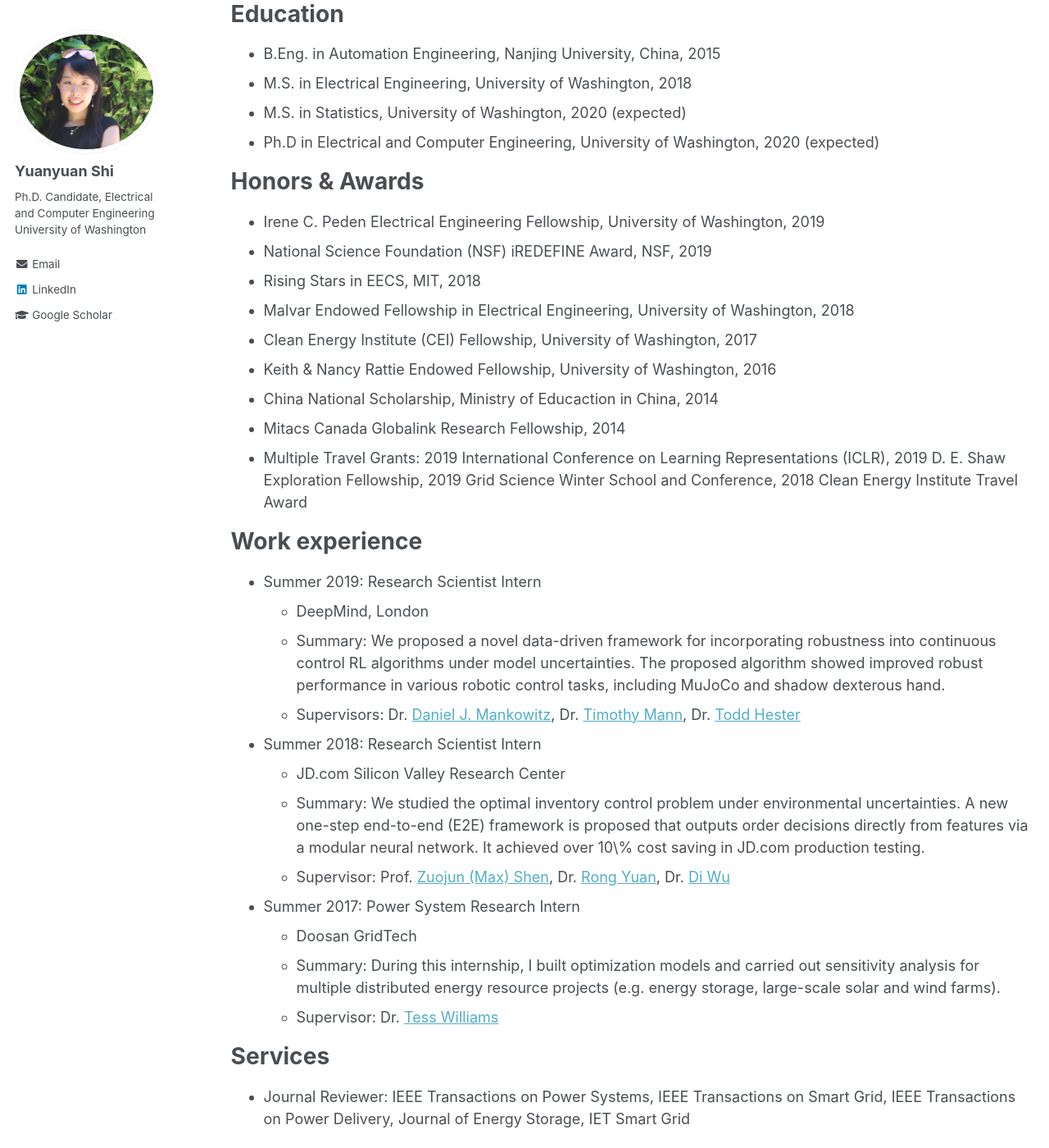
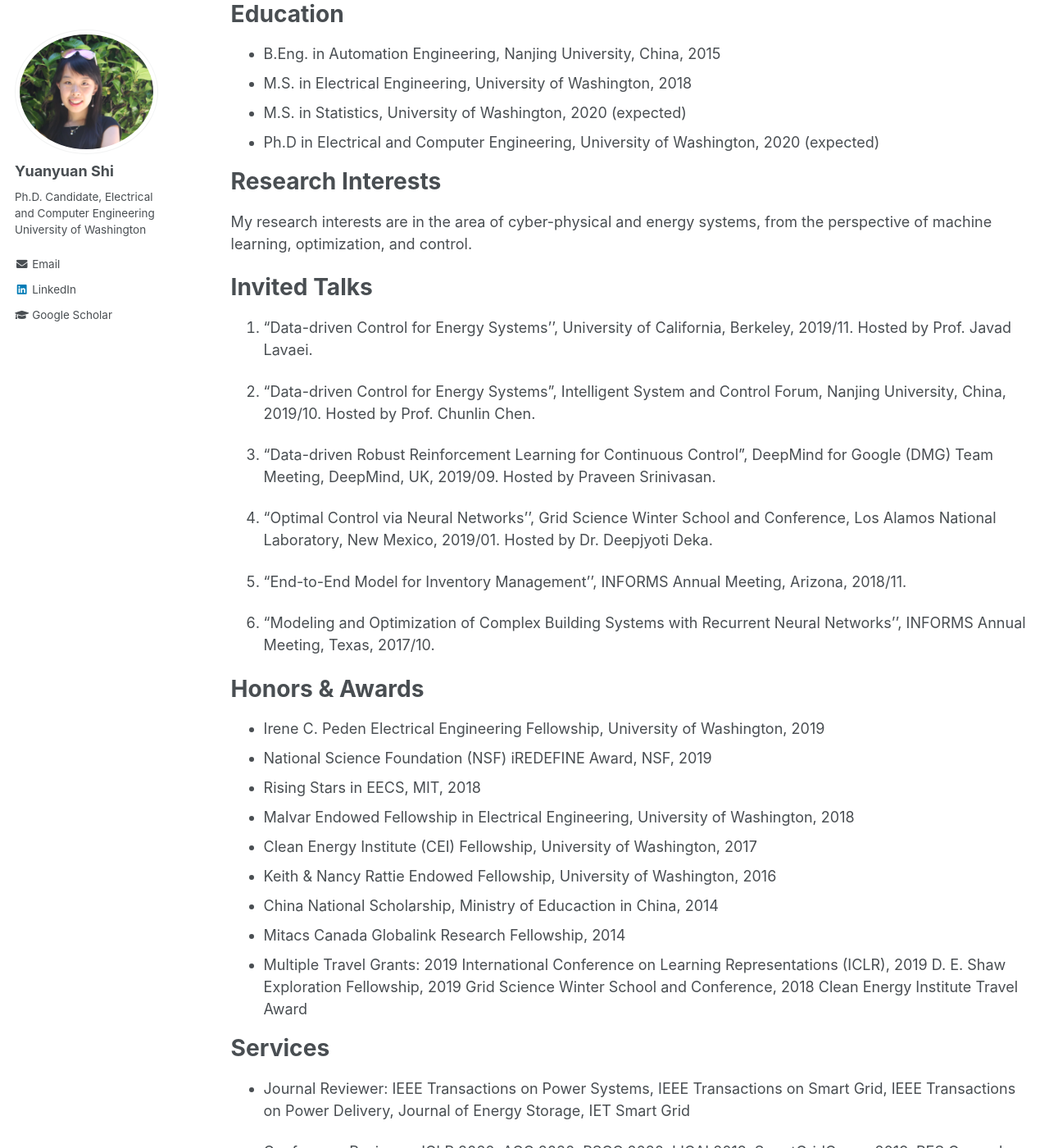
Before and after one commit to Yuanyuan-Shi/website, a Jekyll site: the page built from _pages/cv.md, in a window 1280 px wide and 1400 px high, scrolled down 214 px. Shown: the whole window at 82% size. Built offline with Jekyll 4.4.1, drawn with Linux system fonts in a browser that asks for light colours.

Commit message:
change cv

```diff
--- a/_pages/cv.md
+++ b/_pages/cv.md
@@ -17,6 +17,25 @@
 * M.S. in Electrical Engineering, University of Washington, 2018
 * M.S. in Statistics, University of Washington, 2020 (expected)
 * Ph.D in Electrical and Computer Engineering, University of Washington, 2020 (expected)
+
+Research Interests
+======
+My research interests are in the area of cyber-physical and energy systems, from the perspective of
+machine learning, optimization, and control.
+
+Invited Talks
+======
+1. "Data-driven Control for Energy Systems'', University of California, Berkeley, 2019/11. Hosted by Prof. Javad Lavaei.
+
+2. "Data-driven Control for Energy Systems", Intelligent System and Control Forum, Nanjing University, China, 2019/10. Hosted by Prof. Chunlin Chen.
+
+3. "Data-driven Robust Reinforcement Learning for Continuous Control", DeepMind for Google (DMG) Team Meeting, DeepMind, UK, 2019/09. Hosted by Praveen Srinivasan.
+
+4. "Optimal Control via Neural Networks'', Grid Science Winter School and Conference, Los Alamos National Laboratory, New Mexico, 2019/01. Hosted by Dr. Deepjyoti Deka.
+
+5. "End-to-End Model for Inventory Management'', INFORMS Annual Meeting, Arizona, 2018/11.
+
+6. "Modeling and Optimization of Complex Building Systems with Recurrent Neural Networks'', INFORMS Annual Meeting, Texas, 2017/10.
 
 Honors & Awards
 ======
@@ -30,7 +49,7 @@
 * Mitacs Canada Globalink Research Fellowship, 2014
 * Multiple Travel Grants: 2019 International Conference on Learning Representations (ICLR), 2019 D. E. Shaw Exploration Fellowship, 2019 Grid Science Winter School and Conference,  2018 Clean Energy Institute Travel Award
 
-Work experience
+<!---Work experience
 ======
 * Summer 2019: Research Scientist Intern
   * DeepMind, London
@@ -45,7 +64,7 @@
 * Summer 2017: Power System Research Intern
   * Doosan GridTech
   * Summary: During this internship, I built optimization models and carried out sensitivity analysis for multiple distributed energy resource projects (e.g. energy storage, large-scale 	solar and wind farms).
-  * Supervisor: Dr. [Tess Williams](https://www.linkedin.com/in/tesslawannawilliams)
+  * Supervisor: Dr. [Tess Williams](https://www.linkedin.com/in/tesslawannawilliams)--->
 
 Services
 ======
```
Also changed, not shown: other parts of _pages/cv.md (+1 -1 lines).
